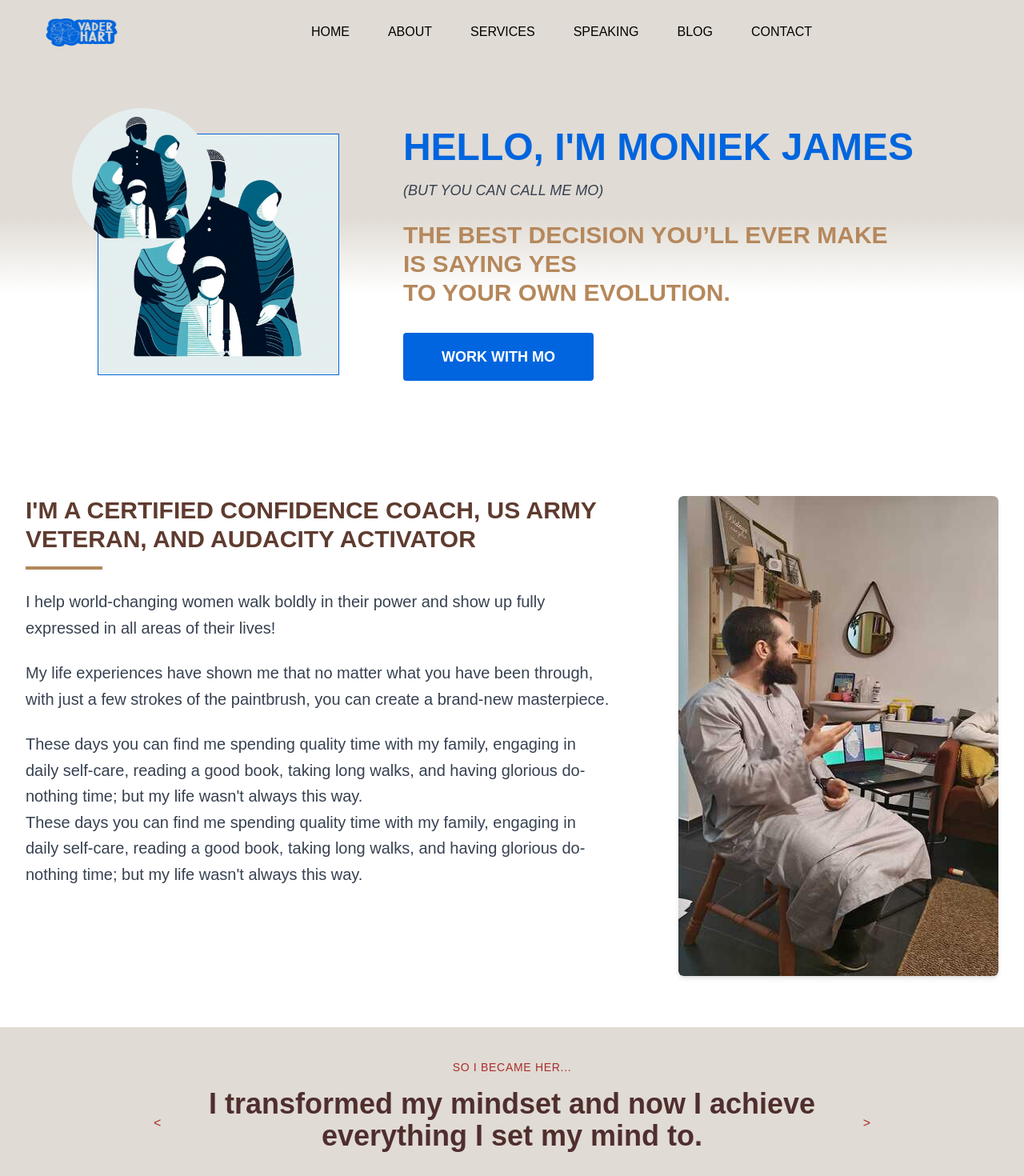
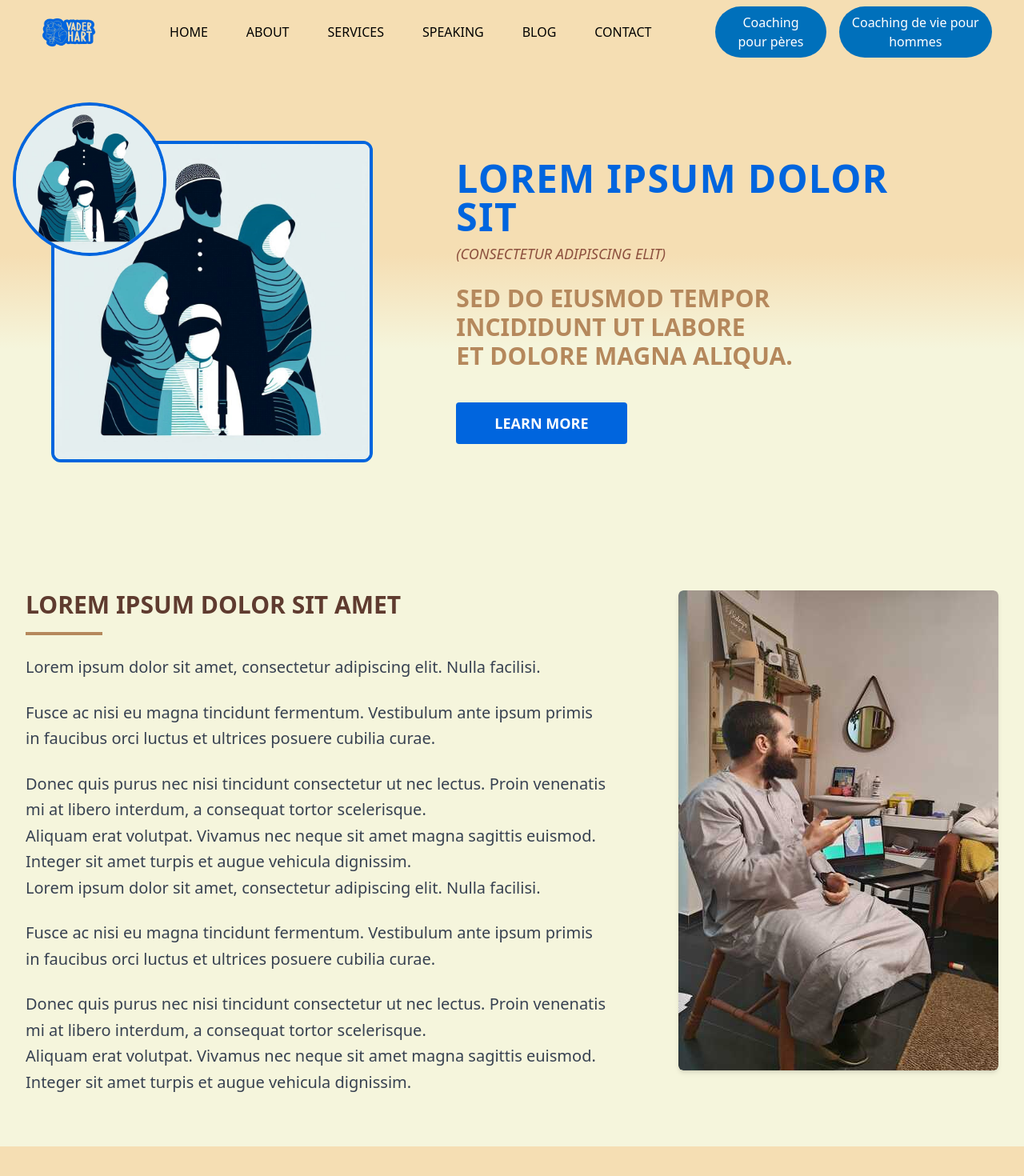
Before and after one commit to mosisgaye/father, a Next.js app: page / in a window 1280 px wide. Shown: the top 1470 px of the page at 80% size. Built offline with nearby package versions, Linux system fonts and the light colour scheme.

Commit message:
Description des modifications

```diff
--- a/app/globals.css
+++ b/app/globals.css
@@ -2,26 +2,50 @@
 @tailwind components;
 @tailwind utilities;
 
-:root {
-  --background: #ffffff;
-  --foreground: #e0dbd4;
+
+/* latin-ext */
+@font-face {
+  font-family: 'Bebas Neue';
+  font-style: normal;
+  font-weight: 400;
+  src: url(https://fonts.gstatic.com/s/bebasneue/v14/JTUSjIg69CK48gW7PXoo9Wdhyzbi.woff2) format('woff2');
+  unicode-range: U+0100-02BA, U+02BD-02C5, U+02C7-02CC, U+02CE-02D7, U+02DD-02FF, U+0304, U+0308, U+0329, U+1D00-1DBF, U+1E00-1E9F, U+1EF2-1EFF, U+2020, U+20A0-20AB, U+20AD-20C0, U+2113, U+2C60-2C7F, U+A720-A7FF;
 }
-
-@media (prefers-color-scheme: dark) {
-  :root {
-    --background: #e0dbd4;
-    --foreground: #ededed;
-  }
+/* latin */
+@font-face {
+  font-family: 'Bebas Neue';
+  font-style: normal;
+  font-weight: 400;
+  src: url(https://fonts.gstatic.com/s/bebasneue/v14/JTUSjIg69CK48gW7PXoo9Wlhyw.woff2) format('woff2');
+  unicode-range: U+0000-00FF, U+0131, U+0152-0153, U+02BB-02BC, U+02C6, U+02DA, U+02DC, U+0304, U+0308, U+0329, U+2000-206F, U+20AC, U+2122, U+2191, U+2193, U+2212, U+2215, U+FEFF, U+FFFD;
+}
+/* vietnamese */
+@font-face {
+  font-family: 'Quicksand';
+  font-style: normal;
+  font-weight: 400;
+  src: url(https://fonts.gstatic.com/s/quicksand/v31/6xK-dSZaM9iE8KbpRA_LJ3z8mH9BOJvgkP8o58m-wi40.woff2) format('woff2');
+  unicode-range: U+0102-0103, U+0110-0111, U+0128-0129, U+0168-0169, U+01A0-01A1, U+01AF-01B0, U+0300-0301, U+0303-0304, U+0308-0309, U+0323, U+0329, U+1EA0-1EF9, U+20AB;
+}
+/* latin-ext */
+@font-face {
+  font-family: 'Quicksand';
+  font-style: normal;
+  font-weight: 400;
+  src: url(https://fonts.gstatic.com/s/quicksand/v31/6xK-dSZaM9iE8KbpRA_LJ3z8mH9BOJvgkP8o58i-wi40.woff2) format('woff2');
+  unicode-range: U+0100-02BA, U+02BD-02C5, U+02C7-02CC, U+02CE-02D7, U+02DD-02FF, U+0304, U+0308, U+0329, U+1D00-1DBF, U+1E00-1E9F, U+1EF2-1EFF, U+2020, U+20A0-20AB, U+20AD-20C0, U+2113, U+2C60-2C7F, U+A720-A7FF;
+}
+/* latin */
+@font-face {
+  font-family: 'Quicksand';
+  font-style: normal;
+  font-weight: 400;
+  src: url(https://fonts.gstatic.com/s/quicksand/v31/6xK-dSZaM9iE8KbpRA_LJ3z8mH9BOJvgkP8o58a-wg.woff2) format('woff2');
+  unicode-range: U+0000-00FF, U+0131, U+0152-0153, U+02BB-02BC, U+02C6, U+02DA, U+02DC, U+0304, U+0308, U+0329, U+2000-206F, U+20AC, U+2122, U+2191, U+2193, U+2212, U+2215, U+FEFF, U+FFFD;
 }
 
 body {
-  color: var(--foreground);
-  background: var(--background);
-  font-family: Arial, Helvetica, sans-serif;
+  background-color: rgb(246, 246, 246);
+  border-color: rgb(85, 85, 85);
+  color: rgb(0, 0, 0);
 }
-
-@layer utilities {
-  .text-balance {
-    text-wrap: balance;
-  }
-}
--- a/components/AboutSection.tsx
+++ b/components/AboutSection.tsx
@@ -2,27 +2,40 @@ import Image from 'next/image';
 
 function AboutSection() {
   return (
-    <section className="bg-white py-16 flex flex-col items-center justify-center">
+    <section className="bg-[#F5F5DC] py-16 flex flex-col items-center justify-center">
       <div className="container mx-auto max-w-screen-xl px-4 sm:px-6 lg:px-8">
         <div className="flex flex-col md:flex-row items-start justify-between">
           {/* Texte à gauche */}
           <div className="md:w-3/5 mb-8 md:mb-0"> {/* Reduced width */}
             <h2 className="text-3xl font-bold mb-4 text-left text-[#5f3b2f] uppercase">
-              I'm a Certified Confidence Coach, US Army Veteran, and Audacity Activator
+              Lorem Ipsum Dolor Sit Amet
             </h2>
             {/* Horizontal line with exact thickness and color */}
             <hr className="border-t-4 border-[#b5885c] w-24 mb-6" />
             <p className="text-xl mb-6 text-left text-gray-700 leading-relaxed">
-              I help world-changing women walk boldly in their power and show up fully expressed in all areas of their lives!
+              Lorem ipsum dolor sit amet, consectetur adipiscing elit. Nulla facilisi.
             </p>
             <p className="text-xl mb-6 text-left text-gray-700 leading-relaxed">
-              My life experiences have shown me that no matter what you have been through, with just a few strokes of the paintbrush, you can create a brand-new masterpiece.
+              Fusce ac nisi eu magna tincidunt fermentum. Vestibulum ante ipsum primis in faucibus orci luctus et ultrices posuere cubilia curae.
             </p>
             <p className="text-xl text-left text-gray-700 leading-relaxed">
-              These days you can find me spending quality time with my family, engaging in daily self-care, reading a good book, taking long walks, and having glorious do-nothing time; but my life wasn't always this way.
+              Donec quis purus nec nisi tincidunt consectetur ut nec lectus. Proin venenatis mi at libero interdum, a consequat tortor scelerisque.
             </p>
             <p className="text-xl text-left text-gray-700 leading-relaxed">
-              These days you can find me spending quality time with my family, engaging in daily self-care, reading a good book, taking long walks, and having glorious do-nothing time; but my life wasn't always this way.
+              Aliquam erat volutpat. Vivamus nec neque sit amet magna sagittis euismod. Integer sit amet turpis et augue vehicula dignissim.
+            </p>
+
+            <p className="text-xl mb-6 text-left text-gray-700 leading-relaxed">
+              Lorem ipsum dolor sit amet, consectetur adipiscing elit. Nulla facilisi.
+            </p>
+            <p className="text-xl mb-6 text-left text-gray-700 leading-relaxed">
+              Fusce ac nisi eu magna tincidunt fermentum. Vestibulum ante ipsum primis in faucibus orci luctus et ultrices posuere cubilia curae.
+            </p>
+            <p className="text-xl text-left text-gray-700 leading-relaxed">
+              Donec quis purus nec nisi tincidunt consectetur ut nec lectus. Proin venenatis mi at libero interdum, a consequat tortor scelerisque.
+            </p>
+            <p className="text-xl text-left text-gray-700 leading-relaxed">
+              Aliquam erat volutpat. Vivamus nec neque sit amet magna sagittis euismod. Integer sit amet turpis et augue vehicula dignissim.
             </p>
           </div>
 
--- a/components/CallToAction.tsx
+++ b/components/CallToAction.tsx
@@ -1,7 +1,7 @@
 export default function CallToAction() {
   return (
-    <div className="flex flex-col md:flex-row justify-center items-center bg-[#e0dbd4] py-10 px-6 md:px-16">
-      <div className="flex flex-col items-center justify-center space-y-6 md:mr-10 text-center md:text-left">
+    <div className="flex flex-col md:flex-row justify-center h-40 items-center bg-[#e0dbd4] py-10 px-6 md:px-16">
+      <div className="flex flex-col items-center justify-center space-y-6 md:mr-10 text-center md:text-left px-20">
         <h2 className="text-[#0065de] text-4xl font-bold">
           READY TO GET STARTED?
         </h2>
--- a/components/Header.tsx
+++ b/components/Header.tsx
@@ -11,7 +11,7 @@ export default function Header() {
   };
 
   return (
-    <header className="top-0 z-50 bg-[#e0dbd4] text-black px-4 h-12 md:px-10 md:h-20 flex items-center justify-between">
+    <header className="top-0 z-50 bg-[#F5DEB3] text-black px-4 h-12 md:px-10 md:h-20 flex items-center justify-between">
       {/* Logo */}
       <div className="flex items-center">
         <Link href="/" aria-label="Retourner à l'accueil ComparePrix">
@@ -20,13 +20,27 @@ export default function Header() {
       </div>
 
       {/* Navigation Links for desktop */}
-      <div className="hidden xl:flex space-x-8 lg:space-x-12 px-20 flex-grow items-center justify-center">
+      <div className="hidden xl:flex space-x-8 lg:space-x-12 px-20 flex-grow items-center justify-center text-black">
         <Link href="/" className="py-2 hover:text-[#663d2e] font-medium">HOME</Link>
         <Link href="/about" className="py-2 hover:text-[#663d2e] font-medium">ABOUT</Link>
         <Link href="/services" className="py-2 hover:text-[#663d2e] font-medium">SERVICES</Link>
         <Link href="/speaking" className="py-2 hover:text-[#663d2e] font-medium">SPEAKING</Link>
         <Link href="/blog" className="py-2 hover:text-[#663d2e] font-medium">BLOG</Link>
         <Link href="/membership" className="py-2 hover:text-[#663d2e] font-medium">CONTACT</Link>
+      </div>
+
+      {/* New Buttons */}
+      <div className="hidden xl:flex space-x-4">
+        <Link href="/coaching-peres">
+          <button className="bg-[#0070BB] text-white px-4 py-2 rounded-full hover:bg-[#8c503e] transition duration-300 ease-in-out">
+            Coaching pour pères
+          </button>
+        </Link>
+        <Link href="/coaching-hommes">
+          <button className="bg-[#0070BB] text-white px-4 py-2 rounded-full hover:bg-[#8c503e] transition duration-300 ease-in-out">
+            Coaching de vie pour hommes
+          </button>
+        </Link>
       </div>
 
       {/* Hamburger Menu for mobile */}
--- a/components/Hero.tsx
+++ b/components/Hero.tsx
@@ -3,50 +3,50 @@ import Image from 'next/image';
 export default function Hero() {
   return (
     <section
-      className="relative flex flex-col md:flex-row justify-center items-center py-10 md:py-20"
+      className="relative flex flex-col md:flex-row justify-center items-center py-12 md:py-24"
       style={{
-        background: "linear-gradient(to bottom, #e0dbd4 40%, #ffffff 60%)",
+        background: "linear-gradient(to bottom, #F5DEB3 40%, #F5F5DC 60%)",
       }}
     >
-      <div className="relative flex flex-col md:flex-row items-center">
+      <div className="relative flex flex-col md:flex-row items-center max-w-6xl mx-auto">
         <div className="relative">
-          <div className="overflow-hidden border border-[#0065de]">
-            {/* Rectangular image */}
+          {/* Large Rectangular Image */}
+          <div className="overflow-hidden border-4 border-[#0065de] rounded-xl">
             <Image
               src="/images/hero.jpeg"
-              alt="Moniek James"
-              width={300} // Adjusted for mobile
-              height={400} // Adjusted for mobile
+              alt="Hero Image"
+              width={400} // Taille ajustée pour être plus haute
+              height={550} // Taille ajustée pour être plus haute
               className="object-cover"
             />
           </div>
-          {/* Round image in overlay, hidden on mobile */}
-          <div className="absolute -top-8 -left-8 rounded-full overflow-hidden w-32 h-32 md:w-44 md:h-44 hidden md:block">
+          {/* Round Image Overlay */}
+          <div className="absolute -top-12 -left-12 rounded-full overflow-hidden w-32 h-32 md:w-48 md:h-48 border-4 border-[#0065de] hidden md:block">
             <Image
               src="/images/hero.jpeg"
-              alt="Moniek James Small"
-              width={176} // Adjusted width
-              height={176} // Adjusted height
+              alt="Hero Image Small"
+              width={192} // Ajusté pour correspondre
+              height={192} // Ajusté pour correspondre
               className="object-cover"
             />
           </div>
         </div>
-        {/* Text next to the images */}
-        <div className="mt-6 md:mt-0 md:ml-16 text-center md:text-left px-4">
-          <h1 className="text-[#0065de] text-3xl md:text-5xl mb-4 font-bold uppercase">
-            HELLO, I'M MONIEK JAMES
+        {/* Texte à côté des images */}
+        <div className="mt-8 md:mt-0 md:ml-20 text-center md:text-left px-6">
+          <h1 className="text-[#0065de] text-3xl md:text-5xl mb-2 font-bold uppercase tracking-wide">
+            Lorem Ipsum Dolor Sit
           </h1>
-          <p className="text-base md:text-lg text-gray-700 mb-6 font-light italic uppercase">
-            (BUT YOU CAN CALL ME MO)
+          <p className="text-base md:text-lg text-[#8c503e] mb-6 font-light italic uppercase">
+            (Consectetur Adipiscing Elit)
           </p>
 
-          <h2 className="text-[#b5885c] text-xl md:text-3xl mb-6 md:mb-8 font-semibold leading-relaxed uppercase">
-            THE BEST DECISION YOU’LL EVER MAKE <br className="hidden md:block" />
-            IS SAYING YES <br className="hidden md:block" />
-            TO YOUR OWN EVOLUTION.
+          <h2 className="text-[#b5885c] text-xl md:text-3xl mb-6 md:mb-10 font-semibold leading-relaxed uppercase">
+            Sed do eiusmod tempor <br className="hidden md:block" />
+            incididunt ut labore <br className="hidden md:block" />
+            et dolore magna aliqua.
           </h2>
-          <button className="bg-[#0065de] text-white py-2 px-6 md:py-4 md:px-12 rounded text-base md:text-lg uppercase hover:bg-blue-900 font-bold">
-            WORK WITH MO
+          <button className="bg-[#0065de] text-white py-2 px-8 md:py-3 md:px-12 rounded text-base md:text-lg uppercase hover:bg-[#8c503e] transition-all duration-300 font-bold">
+            Learn More
           </button>
         </div>
       </div>
--- a/components/MilitaryStory.tsx
+++ b/components/MilitaryStory.tsx
@@ -2,17 +2,16 @@ import Image from 'next/image';
 
 function MilitaryStory() {
   return (
-    <section className="bg-white py-16 flex flex-col items-center justify-center">
+    <section className="bg-[#F5F5DC] py-16 flex flex-col items-center justify-center">
       <div className="container mx-auto max-w-screen-xl px-4 sm:px-6 lg:px-8">
         <div className="flex flex-col md:flex-row items-start justify-between">
-
         <div className="md:w-1/3 flex justify-center md:justify-end md:ml-2"> {/* Reduced left margin */}
             <div className="rounded-md overflow-hidden shadow-md">
               <Image
                 src="/images/about.jpeg" // Replace this with the correct image path
                 alt="Profile Picture"
                 width={400}
-                height={500}
+                height={600}
                 className="rounded-md object-cover"
               />
             </div>
@@ -20,24 +19,36 @@ function MilitaryStory() {
 
           <div className="md:w-3/5 mb-8 md:mb-0"> {/* Reduced width */}
             <h2 className="text-3xl font-bold mb-4 text-left text-[#5f3b2f] uppercase">
-              I'm a Certified Confidence Coach, US Army Veteran, and Audacity Activator
+              Lorem Ipsum Dolor Sit Amet
             </h2>
             {/* Horizontal line with exact thickness and color */}
             <hr className="border-t-4 border-[#b5885c] w-24 mb-6" />
             <p className="text-xl mb-6 text-left text-gray-700 leading-relaxed">
-              I help world-changing women walk boldly in their power and show up fully expressed in all areas of their lives!
+              Lorem ipsum dolor sit amet, consectetur adipiscing elit. Nulla facilisi.
             </p>
             <p className="text-xl mb-6 text-left text-gray-700 leading-relaxed">
-              My life experiences have shown me that no matter what you have been through, with just a few strokes of the paintbrush, you can create a brand-new masterpiece.
+              Fusce ac nisi eu magna tincidunt fermentum. Vestibulum ante ipsum primis in faucibus orci luctus et ultrices posuere cubilia curae.
             </p>
             <p className="text-xl text-left text-gray-700 leading-relaxed">
-              These days you can find me spending quality time with my family, engaging in daily self-care, reading a good book, taking long walks, and having glorious do-nothing time; but my life wasn't always this way.
+              Donec quis purus nec nisi tincidunt consectetur ut nec lectus. Proin venenatis mi at libero interdum, a consequat tortor scelerisque.
             </p>
             <p className="text-xl text-left text-gray-700 leading-relaxed">
-              These days you can find me spending quality time with my family, engaging in daily self-care, reading a good book, taking long walks, and having glorious do-nothing time; but my life wasn't always this way.
+              Aliquam erat volutpat. Vivamus nec neque sit amet magna sagittis euismod. Integer sit amet turpis et augue vehicula dignissim.
+            </p>
+
+            <p className="text-xl mb-6 text-left text-gray-700 leading-relaxed">
+              Lorem ipsum dolor sit amet, consectetur adipiscing elit. Nulla facilisi.
+            </p>
+            <p className="text-xl mb-6 text-left text-gray-700 leading-relaxed">
+              Fusce ac nisi eu magna tincidunt fermentum. Vestibulum ante ipsum primis in faucibus orci luctus et ultrices posuere cubilia curae.
+            </p>
+            <p className="text-xl text-left text-gray-700 leading-relaxed">
+              Donec quis purus nec nisi tincidunt consectetur ut nec lectus. Proin venenatis mi at libero interdum, a consequat tortor scelerisque.
+            </p>
+            <p className="text-xl text-left text-gray-700 leading-relaxed">
+              Aliquam erat volutpat. Vivamus nec neque sit amet magna sagittis euismod. Integer sit amet turpis et augue vehicula dignissim.
             </p>
           </div>
-
 
 
         </div>
--- a/components/TestimonialSection.tsx
+++ b/components/TestimonialSection.tsx
@@ -44,7 +44,7 @@ export default function TestimonialSection() {
   }, []);
 
   return (
-    <div className="bg-[#e0dbd4] flex flex-col items-center py-10 px-4">
+    <div className="bg-[#f5deb3] flex flex-col items-center py-10 px-4">
       <div className="relative max-w-4xl text-center">
         <p className="text-[#AA2C2C] uppercase tracking-wider text-sm mb-4">
           So I Became Her...
```
